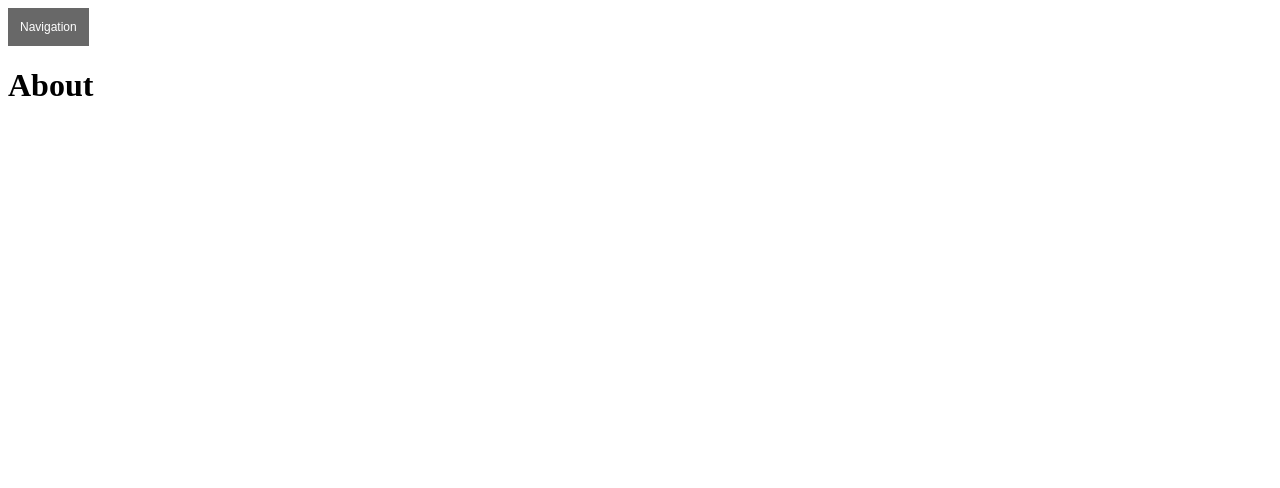
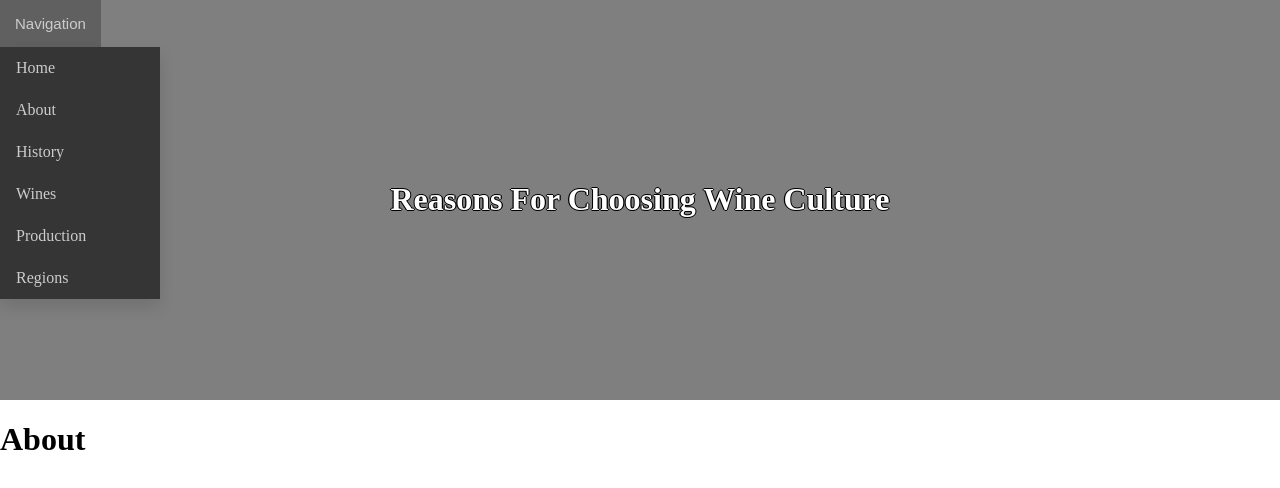
Before and after one commit to DroolSpittle/florenceCapstone, a plain HTML site: page about/about.html in a window 1280 px wide. Drawn offline with Linux system fonts and the light colour scheme.

Commit message:
Beginning to work on about

```diff
--- a/about/about.html
+++ b/about/about.html
@@ -8,6 +8,7 @@
         <title>Capstone Project - About</Title>
     </head>
     <body>
+        <div class="headerImage">
             <div class="dropdown">
                 <button class="dropbtn">Navigation</button>
                 <div class="dropDownContent">
@@ -19,6 +20,10 @@
                     <a href="../region/regions.html">Regions</a>
                 </div>
             </div>
+            <div class="headerText">
+                <h1>Reasons For Choosing Wine Culture</h1>
+            </div>
+        </div>
     <h1>About</h1>
     </body>
 </html>
--- a/about/aboutStyle.css
+++ b/about/aboutStyle.css
@@ -2,8 +2,8 @@
 .dropbtn {
     background-color: rgb(5, 5, 5);
     color: white;
-    padding: 12px;
-    font-size: 12px;
+    padding: 15px;
+    font-size: 15px;
     border: none;
     opacity: 0.6;
 }
@@ -41,3 +41,41 @@
 
 /* Change the background color of the dropdown button when the dropdown content is shown */
 .dropdown:hover .dropbtn {background-color: rgba(3, 3, 3, 0.411);}
+
+/*Header Image with text*/
+body, html{
+    height: 100%;
+    margin: 0;
+}
+
+.headerImage{
+    /* The Image Used */
+    background-image: linear-gradient(rgba(0, 0, 0, 0.5),
+                     rgba(0, 0, 0, 0.5)
+                     ),
+                      url("#filler");
+
+    /*Height*/
+    height: 50%;
+
+    /*Center and scale the image nicely */
+    background-position: center;
+    background-repeat: no-repeat;
+    background-size: cover;
+    position: relative;
+}
+
+/*Place text in middle of image */
+.headerText {
+    text-align: center;
+    position: absolute;
+    top: 50%;
+    left: 50%;
+    transform: translate(-50%, -50%);
+    color: white;
+    text-shadow:
+        0.07em 0 black,
+        0 0.07em 0 black,
+        -0.07em 0 black,
+        0 -0.07em black;
+}
```
Lines whose indentation alone changed are shown as unchanged.
